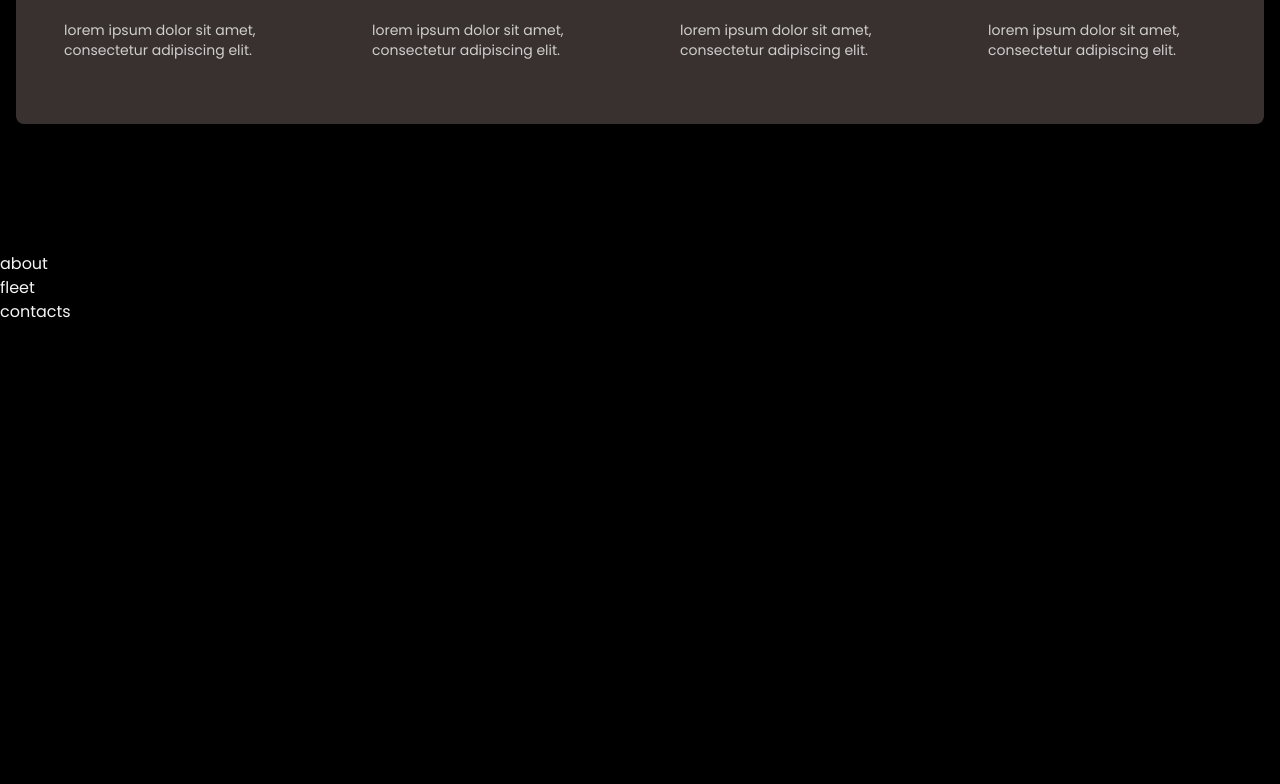
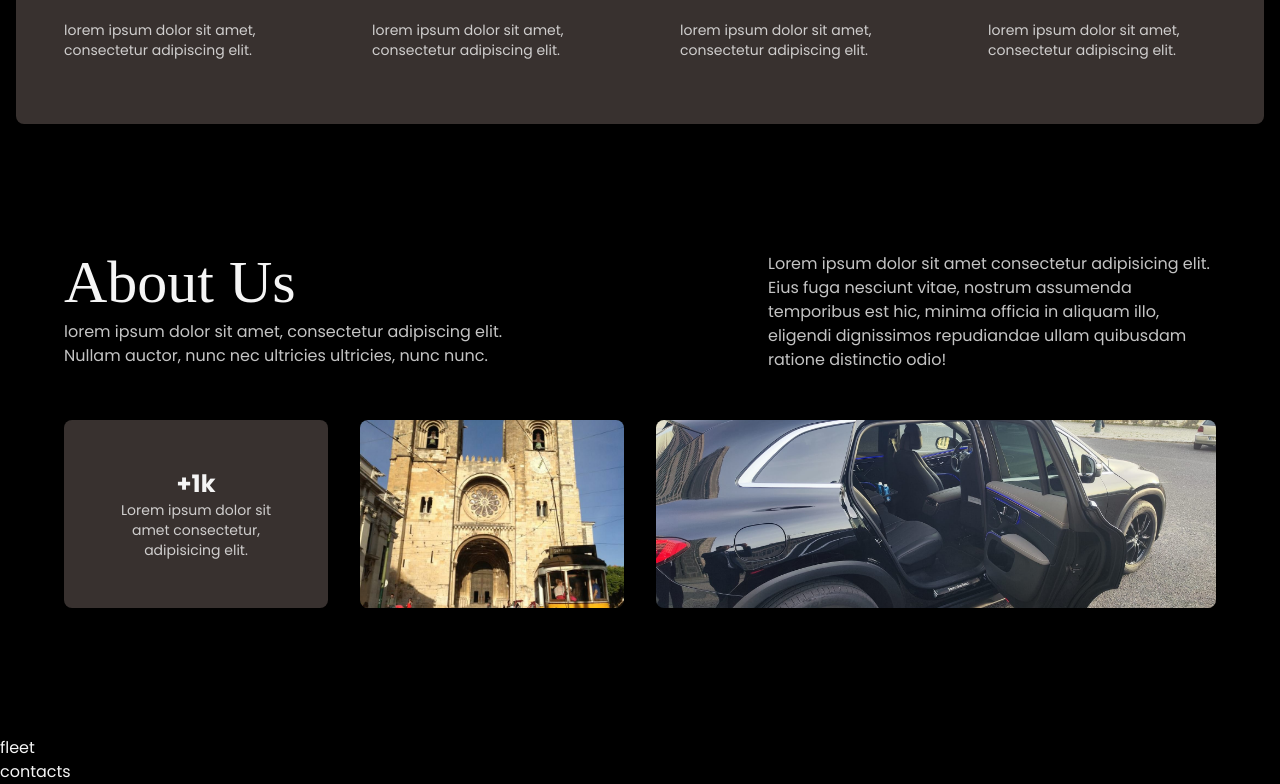
Before and after one commit to RicardoRocha27/top-drivers, a Next.js app: page /en in a window 1280 px wide. Shown: the part 1599-2383 px from the top of the page. Before the commit the page ends 1923 px from the top, so only its background shows below. Built offline with nearby package versions, Linux system fonts and the light colour scheme.

Commit message:
FEAT: add about us

```diff
--- /dev/null
+++ b/app/[locale]/(home)/_components/about/about-grid.tsx
@@ -0,0 +1,34 @@
+import Image from "next/image";
+
+type AboutGridProps = {
+  card1Text: string;
+};
+
+export const AboutGrid = ({ card1Text }: AboutGridProps) => {
+  return (
+    <div className="grid grid-cols-1 grid-rows-3 md:grid-cols-2 md:grid-rows-2 lg:grid-cols-4 lg:grid-rows-1 gap-8">
+      <div className="col-span-1">
+        <div className="text-center bg-secondary p-12 rounded-lg">
+          <h1 className="font-bold text-2xl">+1k</h1>
+          <p className="text-foreground/80 text-sm">{card1Text}</p>
+        </div>
+      </div>
+      <div className="col-span-1 relative">
+        <Image
+          fill
+          alt="portugal image"
+          src="/about-portugal.jpg"
+          className="object-center object-cover rounded-lg"
+        />
+      </div>
+      <div className="col-span-1 md:col-span-2 relative">
+        <Image
+          fill
+          alt="car image"
+          src="/about-car.jpg"
+          className="object-center object-cover rounded-lg"
+        />
+      </div>
+    </div>
+  );
+};
--- /dev/null
+++ b/app/[locale]/(home)/_components/about/about.tsx
@@ -0,0 +1,24 @@
+import { Container } from "@/components/shared/container";
+import { Header } from "@/components/shared/header";
+import { AboutGrid } from "./about-grid";
+import { useTranslations } from "next-intl";
+
+export const About = () => {
+  const t = useTranslations("about");
+
+  return (
+    <Container>
+      <div className="max-w-6xl mx-auto space-y-12 my-32">
+        <div className="gap-4 flex flex-col lg:flex-row justify-between">
+          <div className="lg:max-w-md">
+            <Header translationKeyword="about" />
+          </div>
+          <p className="text-sm md:text-base text-foreground/80 lg:max-w-md">
+            {t("description")}
+          </p>
+        </div>
+        <AboutGrid card1Text={t("card1Text")} />
+      </div>
+    </Container>
+  );
+};
--- a/app/[locale]/(home)/page.tsx
+++ b/app/[locale]/(home)/page.tsx
@@ -1,3 +1,4 @@
+import { About } from "./_components/about/about";
 import { Banner } from "./_components/banner/banner";
 import { Hero } from "./_components/hero";
 import { Services } from "./_components/services/services";
@@ -8,7 +9,7 @@ export default function Home() {
       <Hero />
       <Services />
       <Banner />
-      <div>about</div>
+      <About />
       <div>fleet</div>
       <div>contacts</div>
     </div>
--- a/data/en.json
+++ b/data/en.json
@@ -39,5 +39,11 @@
       "title": "24/7 Availability",
       "description": "lorem ipsum dolor sit amet, consectetur adipiscing elit."
     }
+  },
+  "about": {
+    "title": "About Us",
+    "subtitle": "lorem ipsum dolor sit amet, consectetur adipiscing elit. Nullam auctor, nunc nec ultricies ultricies, nunc nunc.",
+    "description": "Lorem ipsum dolor sit amet consectetur adipisicing elit. Eius fuga nesciunt vitae, nostrum assumenda temporibus est hic, minima officia in aliquam illo, eligendi dignissimos repudiandae ullam quibusdam ratione distinctio odio!",
+    "card1Text": "Lorem ipsum dolor sit amet consectetur, adipisicing elit."
   }
 }
--- a/data/pt.json
+++ b/data/pt.json
@@ -39,5 +39,11 @@
       "title": "Disponibilidade 24/7",
       "description": "lorem ipsum dolor sit amet, consectetur adipiscing elit."
     }
+  },
+  "about": {
+    "title": "Sobre nós",
+    "subtitle": "lorem ipsum dolor sit amet, consectetur adipiscing elit. Nullam auctor, nunc nec ultricies ultricies, nunc nunc.",
+    "description": "Lorem ipsum dolor sit amet consectetur adipisicing elit. Eius fuga nesciunt vitae, nostrum assumenda temporibus est hic, minima officia in aliquam illo, eligendi dignissimos repudiandae ullam quibusdam ratione distinctio odio!",
+    "card1Text": "Lorem ipsum dolor sit amet consectetur, adipisicing elit."
   }
 }
```
Also changed, not shown: public/about-car.jpg (added), public/about-portugal.jpg (added).
